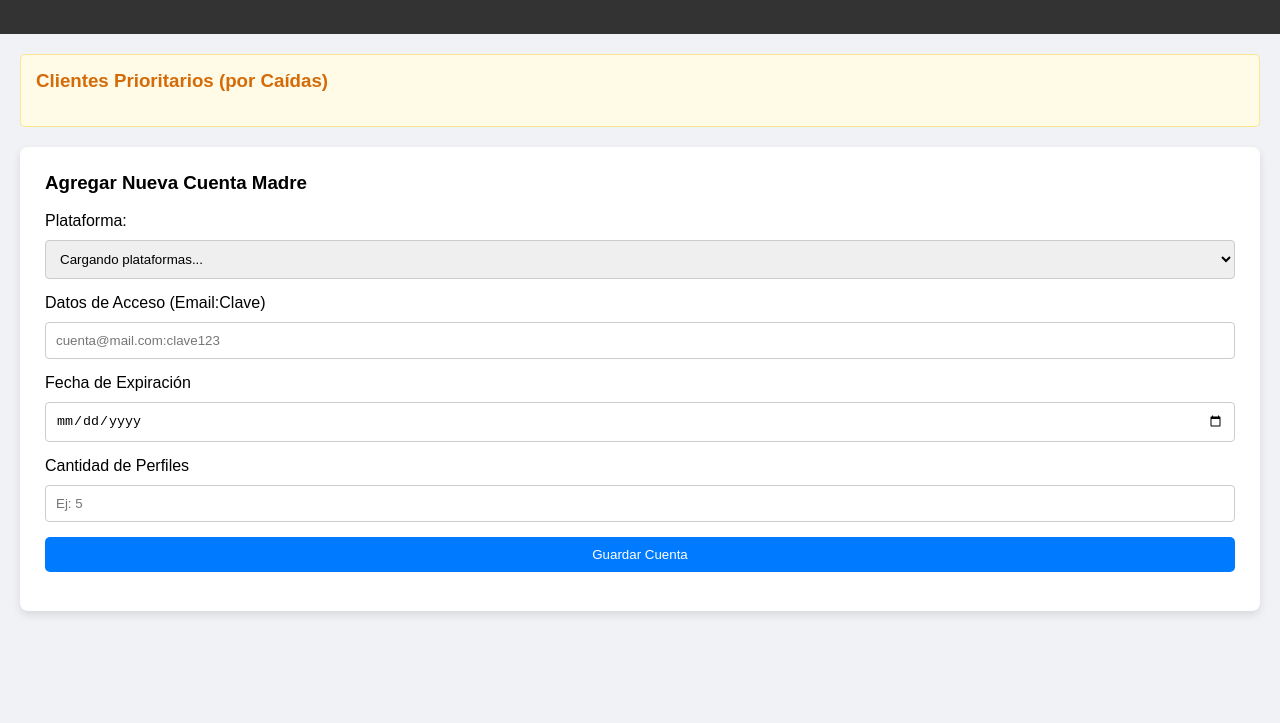
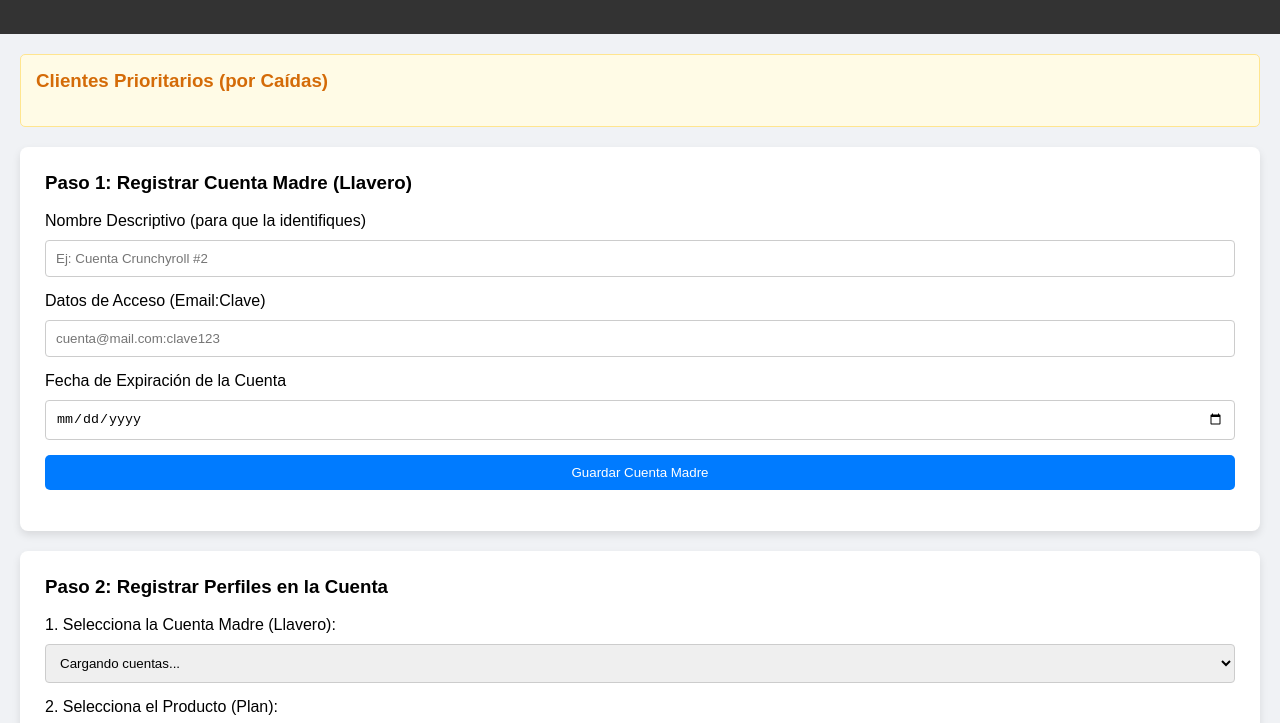
Before and after one commit to jesusjironrodriguez1552-stack/panel-streaming, a plain HTML site: page index.html in a window 1280 px wide. Shown: the part 76-799 px from the top of the page. Drawn offline with Linux system fonts and the light colour scheme; a script that the page names is missing.

Commit message:
Update index.html

```diff
--- a/index.html
+++ b/index.html
@@ -22,34 +22,50 @@
                 </ul>
         </div>
 
-      <div id="add-stock-form" class="form-container">
-    <h3>Agregar Nueva Cuenta Madre</h3>
+        <div class="form-container" style="margin-top: 20px;">
+            <h3>Paso 1: Registrar Cuenta Madre (Llavero)</h3>
+            <form id="cuenta-madre-form">
+                <div class="form-group">
+                    <label for="nombre-descriptivo">Nombre Descriptivo (para que la identifiques)</label>
+                    <input type="text" id="nombre-descriptivo" placeholder="Ej: Cuenta Crunchyroll #2" required>
+                </div>
+                <div class="form-group">
+                    <label for="datos-acceso">Datos de Acceso (Email:Clave)</label>
+                    <input type="text" id="datos-acceso" placeholder="cuenta@mail.com:clave123" required>
+                </div>
+                <div class="form-group">
+                    <label for="fecha-expiracion">Fecha de Expiración de la Cuenta</label>
+                    <input type="date" id="fecha-expiracion" required>
+                </div>
+                <button type="submit" id="save-cuenta-button">Guardar Cuenta Madre</button>
+                <p id="cuenta-message" class="success"></p>
+            </form>
+        </div>
 
-    <form id="stock-form">
+        <div class="form-container" style="margin-top: 20px;">
+            <h3>Paso 2: Registrar Perfiles en la Cuenta</h3>
+            <form id="perfil-form">
                 <div class="form-group">
-            <label for="plataforma-select">Plataforma:</label>
+                    <label for="cuenta-madre-select">1. Selecciona la Cuenta Madre (Llavero):</label>
+                    <select id="cuenta-madre-select" required>
+                        <option value="">Cargando cuentas...</option>
+                    </select>
+                </div>
+
+                <div class="form-group">
+                    <label for="plataforma-select">2. Selecciona el Producto (Plan):</label>
                     <select id="plataforma-select" required>
                         <option value="">Cargando plataformas...</option>
                     </select>
                 </div>
 
                 <div class="form-group">
-            <label for="datos-acceso">Datos de Acceso (Email:Clave)</label>
-            <input type="text" id="datos-acceso" placeholder="cuenta@mail.com:clave123" required>
+                    <label for="datos-perfil">3. Datos del Perfil (Ej: Perfil 1, PIN 1234)</label>
+                    <input type="text" id="datos-perfil" placeholder="Perfil 1, PIN 1234" required>
                 </div>
 
-        <div class="form-group">
-            <label for="fecha-expiracion">Fecha de Expiración</label>
-            <input type="date" id="fecha-expiracion" required>
-        </div>
-
-        <div class="form-group">
-            <label for="cantidad-perfiles">Cantidad de Perfiles</label>
-            <input type="number" id="cantidad-perfiles" min="1" placeholder="Ej: 5" required>
-        </div>
-
-        <button type="submit" id="save-stock-button">Guardar Cuenta</button>
-        <p id="form-message" class="error"></p>
+                <button type="submit" id="save-perfil-button">Guardar Perfil</button>
+                <p id="perfil-message" class="success"></p>
             </form>
         </div>
 
```
Lines whose indentation alone changed are shown as unchanged.
